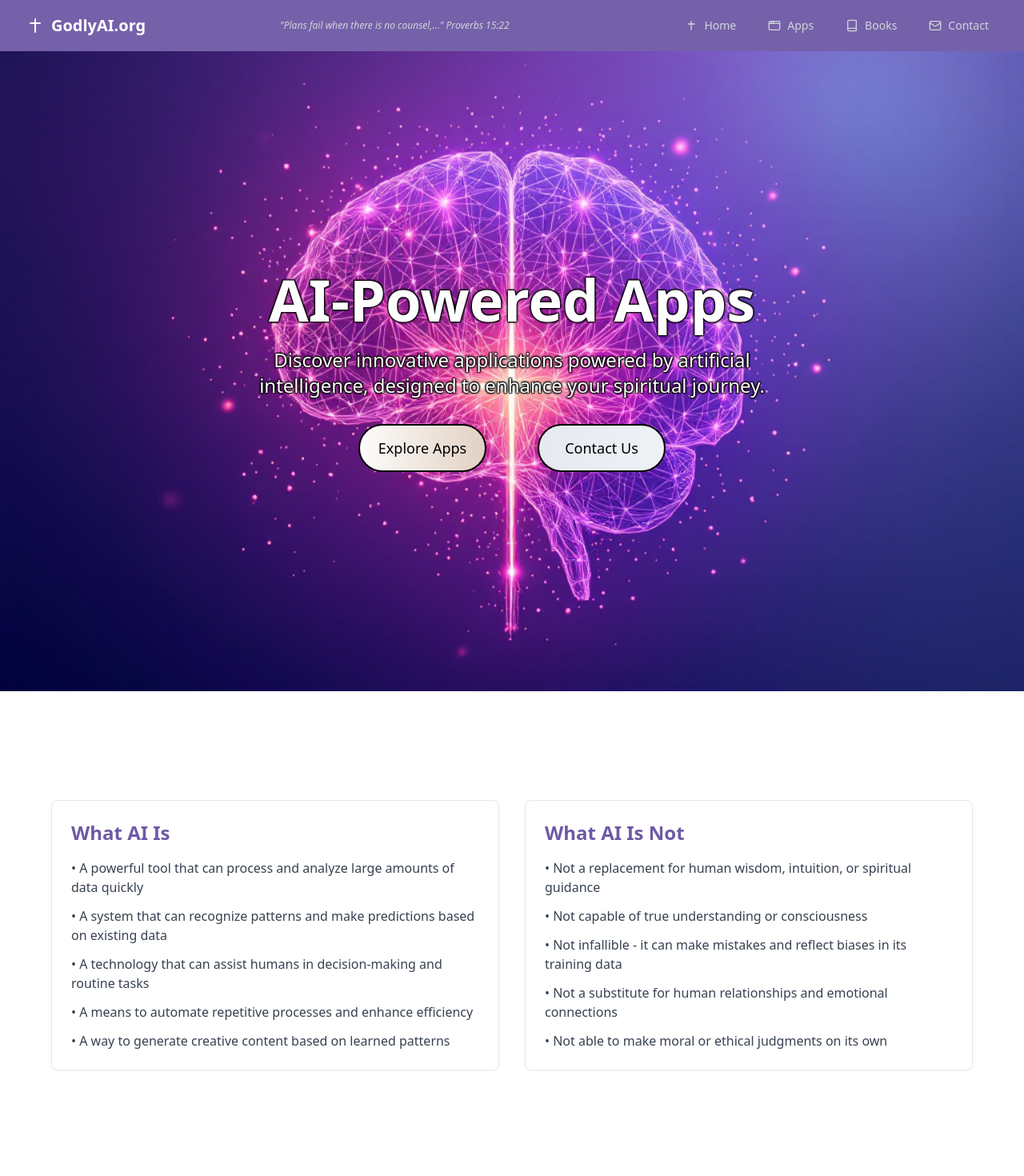
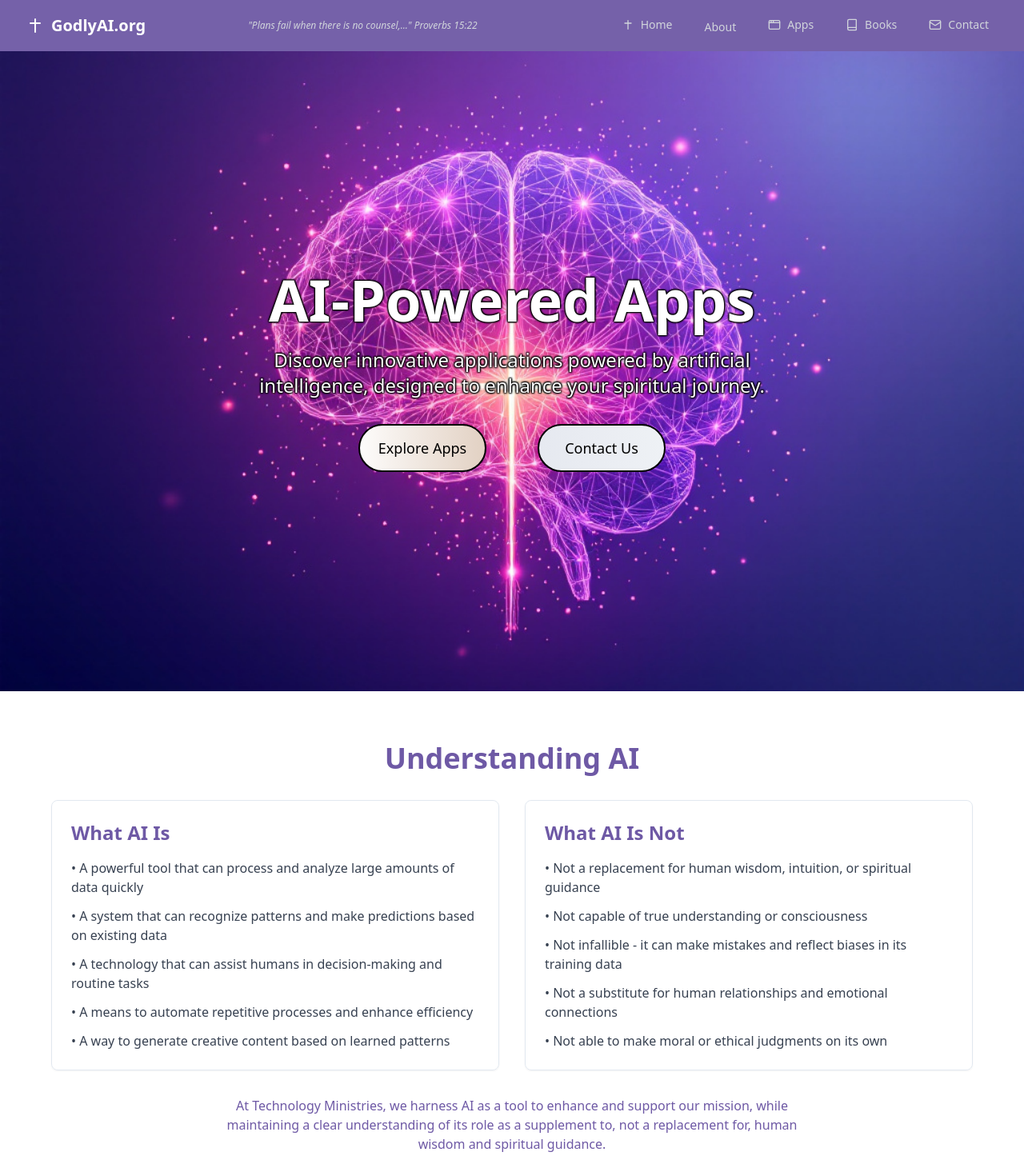
Before and after one commit to nmpettus/godlyAI, a React (Vite) app: page / in a window 1280 px wide. Shown: the top 1470 px of the page at 80% size. Built offline with nearby package versions, Linux system fonts and the light colour scheme.

Commit message:
Add pastel background to About section
Updated the About component to include a pastel background. Additionally, added a link to the About section in the navbar for easier navigation.
[skip gpt_engineer]

```diff
--- a/src/components/About.tsx
+++ b/src/components/About.tsx
@@ -2,9 +2,9 @@ import { Card } from "@/components/ui/card";
 
 export const About = () => {
   return (
-    <section className="py-16 px-4 bg-gradient-to-b from-card.dark to-primary-dark">
+    <section className="py-16 px-4 bg-gradient-to-b from-card.purple/20 to-card.blue/30" id="about">
       <div className="max-w-6xl mx-auto">
-        <h2 className="text-4xl font-bold text-white mb-8 text-center">Understanding AI</h2>
+        <h2 className="text-4xl font-bold text-primary mb-8 text-center">Understanding AI</h2>
 
         <div className="grid md:grid-cols-2 gap-8">
           <Card className="p-6 bg-white/95 backdrop-blur">
@@ -30,7 +30,7 @@ export const About = () => {
           </Card>
         </div>
 
-        <p className="text-white text-center mt-8 max-w-3xl mx-auto">
+        <p className="text-primary text-center mt-8 max-w-3xl mx-auto">
           At Technology Ministries, we harness AI as a tool to enhance and support our mission,
           while maintaining a clear understanding of its role as a supplement to, not a replacement for,
           human wisdom and spiritual guidance.
--- a/src/components/Navbar.tsx
+++ b/src/components/Navbar.tsx
@@ -11,6 +11,13 @@ export const Navbar = () => {
     navigate(path);
     // Reset scroll position when navigating
     window.scrollTo({ top: 0, behavior: 'smooth' });
+  };
+
+  const scrollToAbout = () => {
+    const aboutSection = document.getElementById('about');
+    if (aboutSection) {
+      aboutSection.scrollIntoView({ behavior: 'smooth' });
+    }
   };
 
   return (
@@ -31,6 +38,9 @@ export const Navbar = () => {
               <button onClick={() => handleNavigation("/")} className="text-gray-300 hover:text-white px-3 py-2 rounded-md text-sm font-medium flex items-center gap-2">
                 <ChristianCross className="h-4 w-4" />
                 Home
+              </button>
+              <button onClick={scrollToAbout} className="text-gray-300 hover:text-white px-3 py-2 rounded-md text-sm font-medium">
+                About
               </button>
               <button onClick={() => handleNavigation("/apps")} className="text-gray-300 hover:text-white px-3 py-2 rounded-md text-sm font-medium flex items-center gap-2">
                 <AppWindow className="h-4 w-4" />
```
